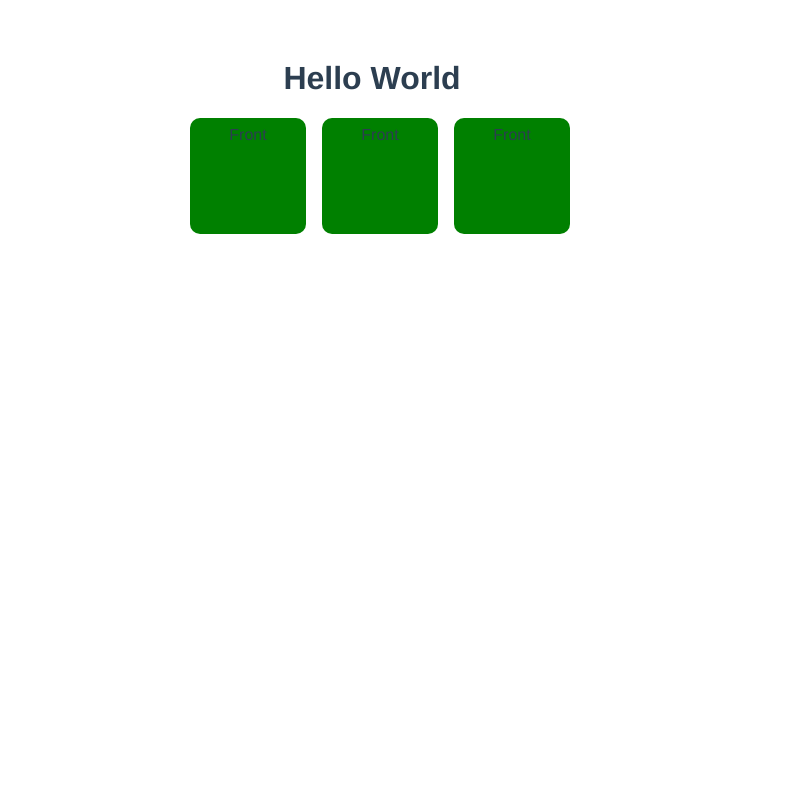
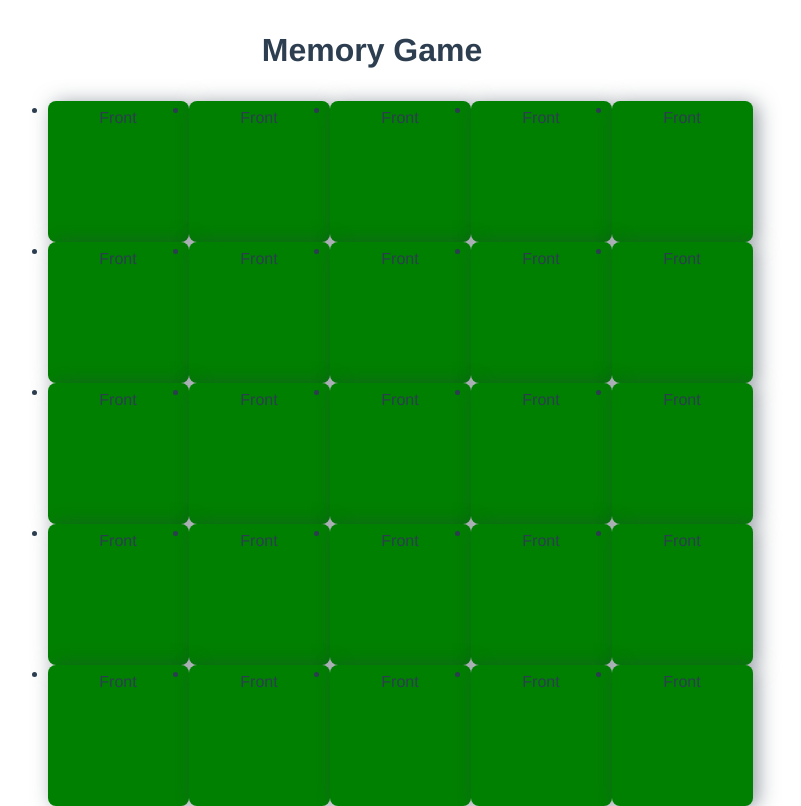
Before and after one commit to tommynueve/vuejs-mem-game, a Vue app: page / in a window 1280 px wide. Shown: the whole page, without its empty margins (268-1069 px from the left). Built offline with nearby package versions, Linux system fonts and the light colour scheme; the HTML template or start-up script is replaced by a standard one.

Commit message:
Minor style changes to Cards, globals and grid.

```diff
--- a/src/App.vue
+++ b/src/App.vue
@@ -1,10 +1,8 @@
 <template>
-  <h1>Hello World</h1>
-  <div class="container">
-    <Card />
-    <Card />
-    <Card />
-  </div>
+  <h1 class="title">Memory Game</h1>
+  <ul class="container">
+    <Card v-for="index in 25" :key="index" />
+  </ul>
 </template>
 
 <script>
@@ -25,12 +23,18 @@ export default {
   -moz-osx-font-smoothing: grayscale;
   text-align: center;
   color: #2c3e50;
-  margin-top: 60px;
+}
+
+.title {
+  margin: 2rem;
 }
 
 .container {
-  display: flex;
-  justify-content: center;
-  gap: 2rem;
+  max-width: min-content;
+  margin: 0 auto;
+  display: grid;
+  grid-template-columns: repeat(5, 1fr);
+  gap: 1rem;
+  place-items: center;
 }
 </style>
--- a/src/components/Card.vue
+++ b/src/components/Card.vue
@@ -1,8 +1,8 @@
 <template>
-  <div class="card-container">
+  <li class="card-container">
     <div class="card card-back" :class="{ 'card-flip-back': isFlipped }">Back</div>
     <div class="card card-front" :class="{ 'card-flip-front': isFlipped }" @click="onCardFrontClick">Front</div>
-  </div>
+  </li>
 </template>
 
 <script>
@@ -13,10 +13,12 @@ export default {
   setup() {
     const isFlipped = ref(false);
 
+    const hideCard = () => (isFlipped.value = false);
+
     const onCardFrontClick = () => {
       isFlipped.value = true;
       setTimeout(() => {
-        isFlipped.value = false;
+        hideCard();
       }, 1500);
     };
 
@@ -27,7 +29,7 @@ export default {
 
 <style>
 .card-container {
-  --card-size: 100px;
+  --card-size: 125px;
   width: var(--card-size);
   height: var(--card-size);
   position: relative;
@@ -36,10 +38,11 @@ export default {
   position: absolute;
   height: 100%;
   width: 100%;
-  border-radius: 10px;
+  border-radius: 8px;
   padding: 0.5rem;
   transition: transform 0.8s ease;
   transform-style: preserve-3d;
+  box-shadow: 5px 2px 20px 0 rgba(46, 61, 73, 0.5);
 }
 
 .card-back {
--- a/src/styles/global.css
+++ b/src/styles/global.css
@@ -4,6 +4,27 @@
   box-sizing: border-box;
 }
 
+html,
 body {
   margin: 0;
+  line-height: 1.5;
 }
+
+ol,
+ul {
+  list-style: none;
+  margin: 0;
+  padding: 0;
+}
+
+p,
+h1,
+h2,
+h3 {
+  margin: 0;
+}
+
+h1,
+h2 {
+  line-height: 1.2;
+}
```
